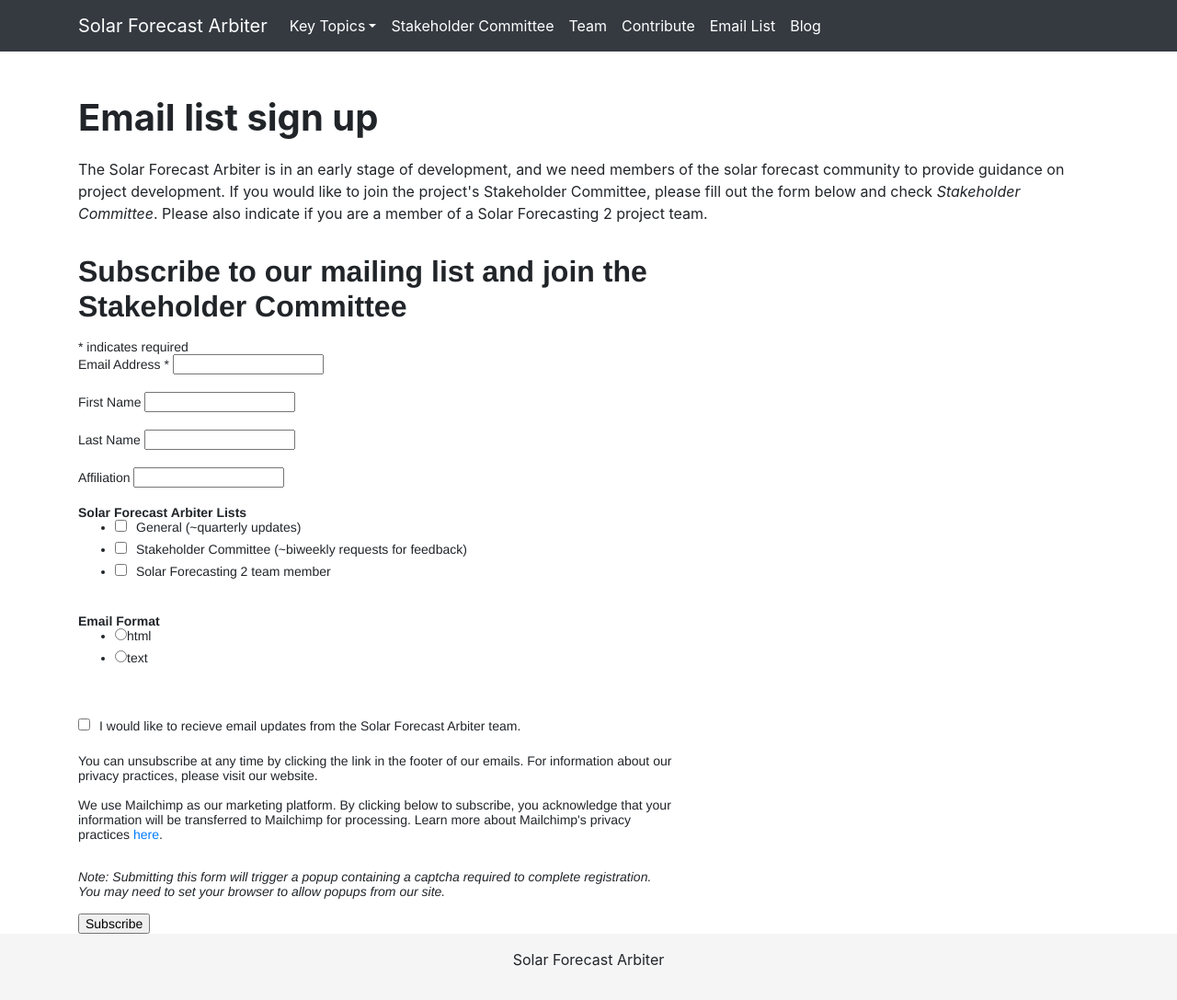
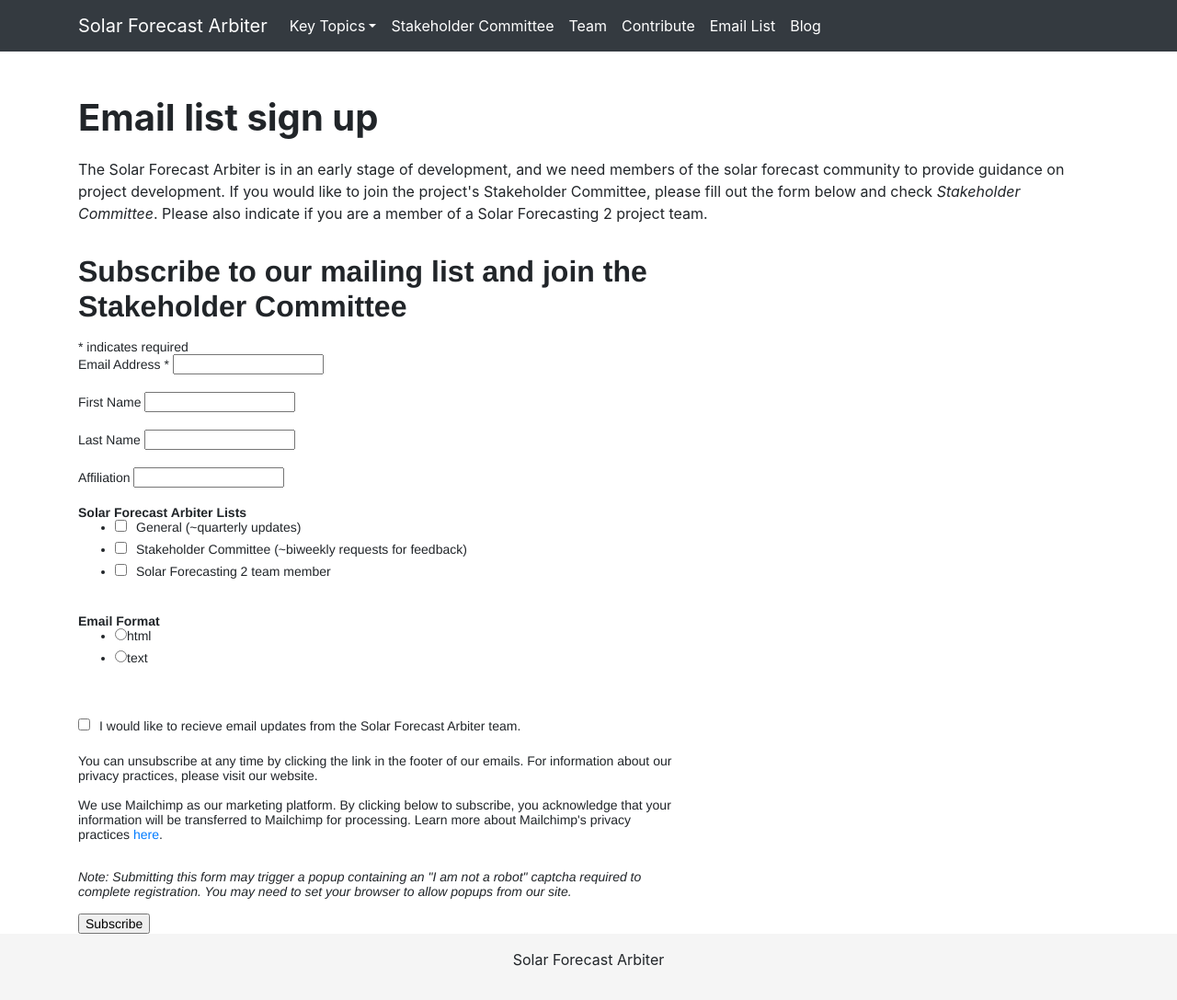
Before and after one commit to SolarArbiter/SolarArbiter.github.io, a Jekyll site: the page built from emaillist.md, in a window 1280 px wide and 1087 px high. Shown: the whole window at 92% size. Built offline with Jekyll 4.4.1, drawn with Linux system fonts in a browser that asks for light colours; comment, search, counter and statistics services are not loaded; our own code applies the rules of GitHub Pages for plain Markdown files.

Commit message:
update wording of captcha warning

```diff
--- a/_includes/mailchimp.html
+++ b/_includes/mailchimp.html
@@ -50,7 +50,7 @@
         <div class="response" id="mce-success-response" style="display:none"></div>
     </div>    <!-- real people should not fill this in and expect good things - do not remove this or risk form bot signups-->
     <div style="position: absolute; left: -5000px;" aria-hidden="true"><input type="text" name="b_ecd1444846318d70d0cb9198a_96d745b70a" tabindex="-1" value=""></div>
-	<div><p><i>Note: Submitting this form will trigger a popup containing a captcha required to complete registration. You may need to set your browser to allow popups from our site.</i></p></div>
+	<div><p><i>Note: Submitting this form may trigger a popup containing an "I am not a robot" captcha required to complete registration. You may need to set your browser to allow popups from our site.</i></p></div>
     <div class="clear"><input type="submit" value="Subscribe" name="subscribe" id="mc-embedded-subscribe" class="button"></div>
     </div>
 </form>
```
